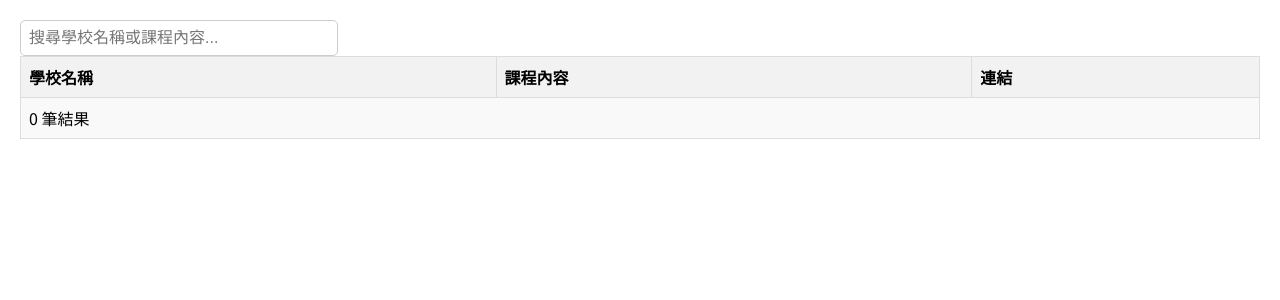
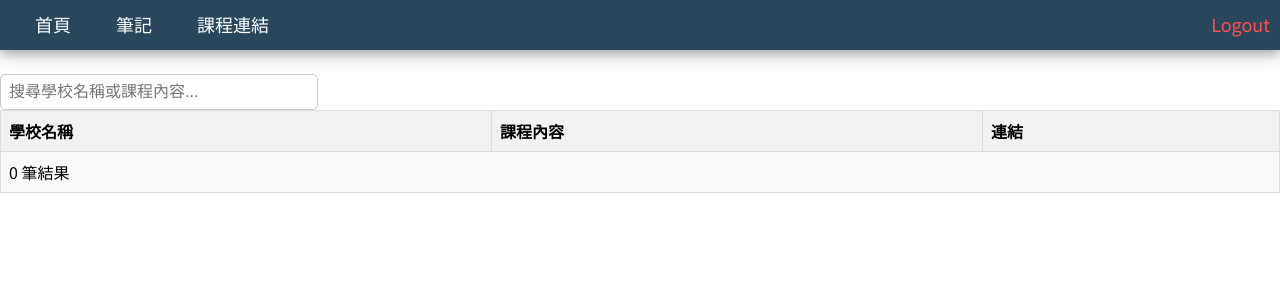
Before and after one commit to Jason5564/EndofTerm, a PHP site: page /LinkCoursesPage.php in a window 1280 px wide. Shown: the top 300 px of the page. Run offline with PHP 8.4, Linux system fonts and the light colour scheme; the visitor is signed in with stand-in values (Sample User, id 1); data that the repository does not hold is empty.

Commit message:
navbar update

```diff
--- a/LinkCoursesPage.php
+++ b/LinkCoursesPage.php
@@ -1,3 +1,14 @@
+<?php
+session_start();
+if(!isset($_SESSION['id'])){
+    header("location: Login.php?error=Need to login first");
+    exit();
+}
+
+include "GetDataFromDB.php";
+include "conn.php";
+?>
+
 <!DOCTYPE html>
 <html>
 <head>
@@ -10,11 +21,29 @@
     <link href="https://fonts.googleapis.com/css2?family=Noto+Sans+TC&display=swap" rel="stylesheet">
     <link rel="stylesheet" href="LinkCoursesPage.css">
     <script src="LinkCoursesPage.js"></script>
+    <link href="NavBar.css" rel="stylesheet"/>
 </head>
 <body>
 
+<div class="navbar">
+    <div class="menuBtn" style="margin-left: 25px;">
+        <a href="index.php">首頁</a>
+    </div>
 
+    <div class="menuBtn" style="margin-left: 25px;">
+        <a href="note.html">筆記</a>
+    </div>
 
+    <div class="menuBtn" style="margin-left: 25px;">
+        <a href="LinkCoursesPage.php">課程連結</a>
+    </div>
+
+    <div class="menuBtn" style="margin-left: auto">
+        <a href="Logout.php" style="color: #ff4f4f">Logout</a>
+    </div>
+</div>
+
+<br>
 <input type="text" id="searchInput" onkeyup="filterTable()" placeholder="搜尋學校名稱或課程內容...">
 
 <table border="1">
@@ -25,9 +54,6 @@
     </tr>
 
     <?php
-    session_start();
-    include "conn.php";
-
     // 從資料庫中選擇所需的資料
     $sql = "SELECT id, school, Course_Title, url FROM opening_course";
     $result = mysqli_query($conn, $sql);
--- a/LoginPage.php
+++ b/LoginPage.php
@@ -17,7 +17,7 @@
 <body>
     <div class="navbar">
         <div class="menuBtn" style="margin-left: 25px;">
-            <a href="index.php">Home</a>
+            <a href="index.php">首頁</a>
         </div>
     </div>
 
--- a/note.html
+++ b/note.html
@@ -10,7 +10,7 @@
 <body>
   <nav class="navigation">
     <ul>
-      <li><a href="index.html">首頁</a></li>
+      <li><a href="index.php">首頁</a></li>
       <li><a href="123.html">123頁</a></li>
     </ul>
   </nav>
--- a/register.php
+++ b/register.php
@@ -20,7 +20,7 @@
 <body class="bg-light">
     <div class="navbar">
         <div class="menuBtn" style="margin-left: 25px; margin-top: 0">
-            <a href="index.php">Home</a>
+            <a href="index.php">首頁</a>
         </div>
 
         <div class="menuBtn" style="margin-left: auto; margin-top: 0">
```
Also changed, not shown: index.php (+12 -2 lines).
